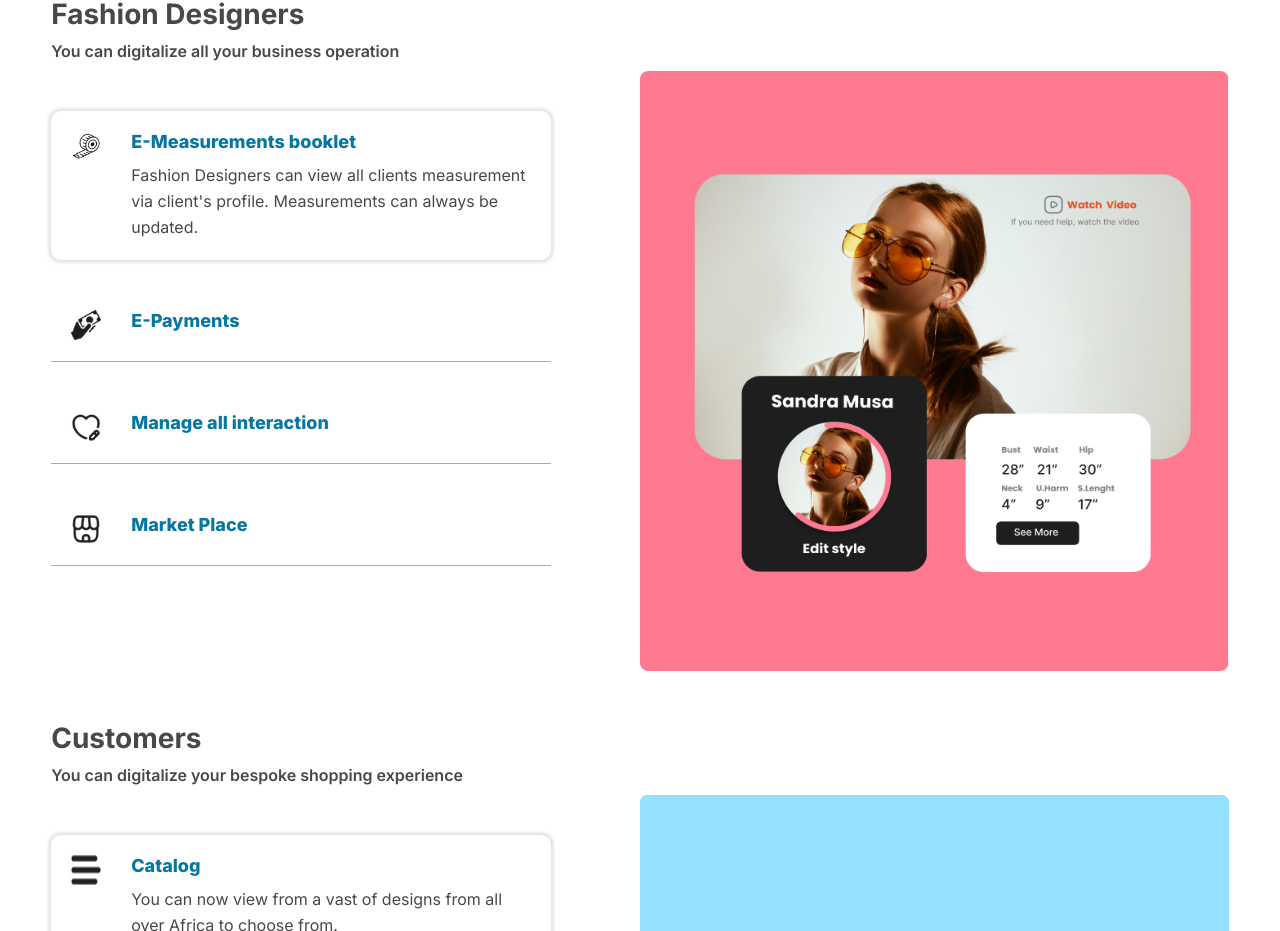
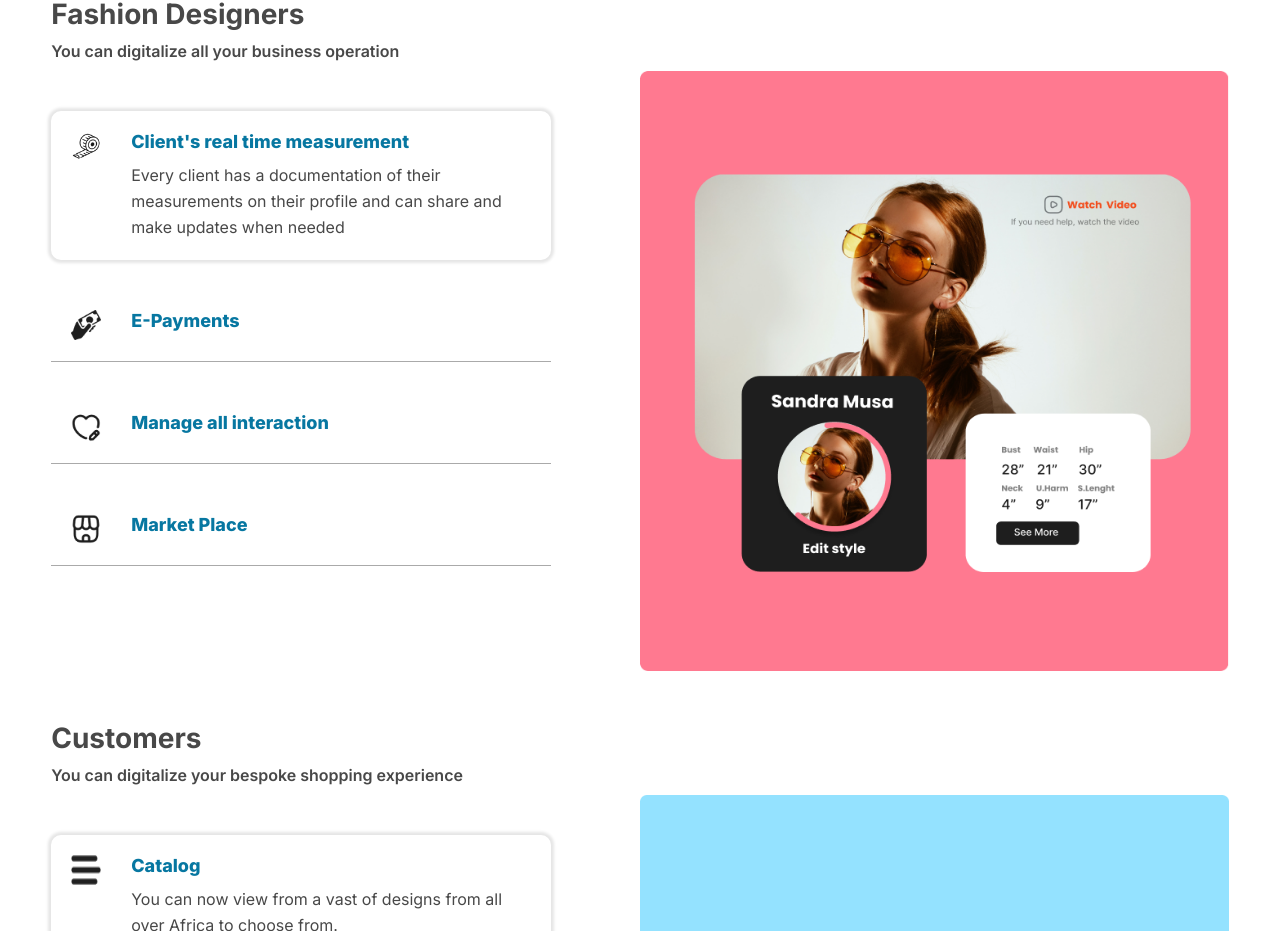
Before and after one commit to kiisi/cleanhub, a React (Create React App) app: page / in a window 1280 px wide. Shown: the part 2156-3087 px from the top of the page. Built offline with nearby package versions, Linux system fonts and the light colour scheme.

Commit message:
Update FeaturesDesktop.js

```diff
--- a/src/components/Main/Features/FeaturesDesktop/FeaturesDesktop.js
+++ b/src/components/Main/Features/FeaturesDesktop/FeaturesDesktop.js
@@ -66,8 +66,8 @@ const FeaturesDesktop = () => {
                         <img src={measurement} alt="payment" />
                     </div>
                     <div className="features-main-content-main">
-                        <h1>E-Measurements booklet</h1>
-                        <p style={num.id_0 === 1 ? { display: "block" } : { display: "none" }}>Fashion Designers can view all clients measurement via client's profile. Measurements can always be updated.</p>
+                        <h1>Client's real time measurement</h1>
+                        <p style={num.id_0 === 1 ? { display: "block" } : { display: "none" }}>Every client has a documentation of their measurements on their profile and can share and make updates when needed </p>
                     </div>
                 </div>
                 <div className="features-main-content" onClick={p_two} style={num.id_1 === 1 ? { boxShadow: "0 0 3px 3px rgb(0 0 0 / 10%)" } : { boxShadow: "none", borderBottom: "1px solid #aaa", borderRadius: "0" }}>
```
